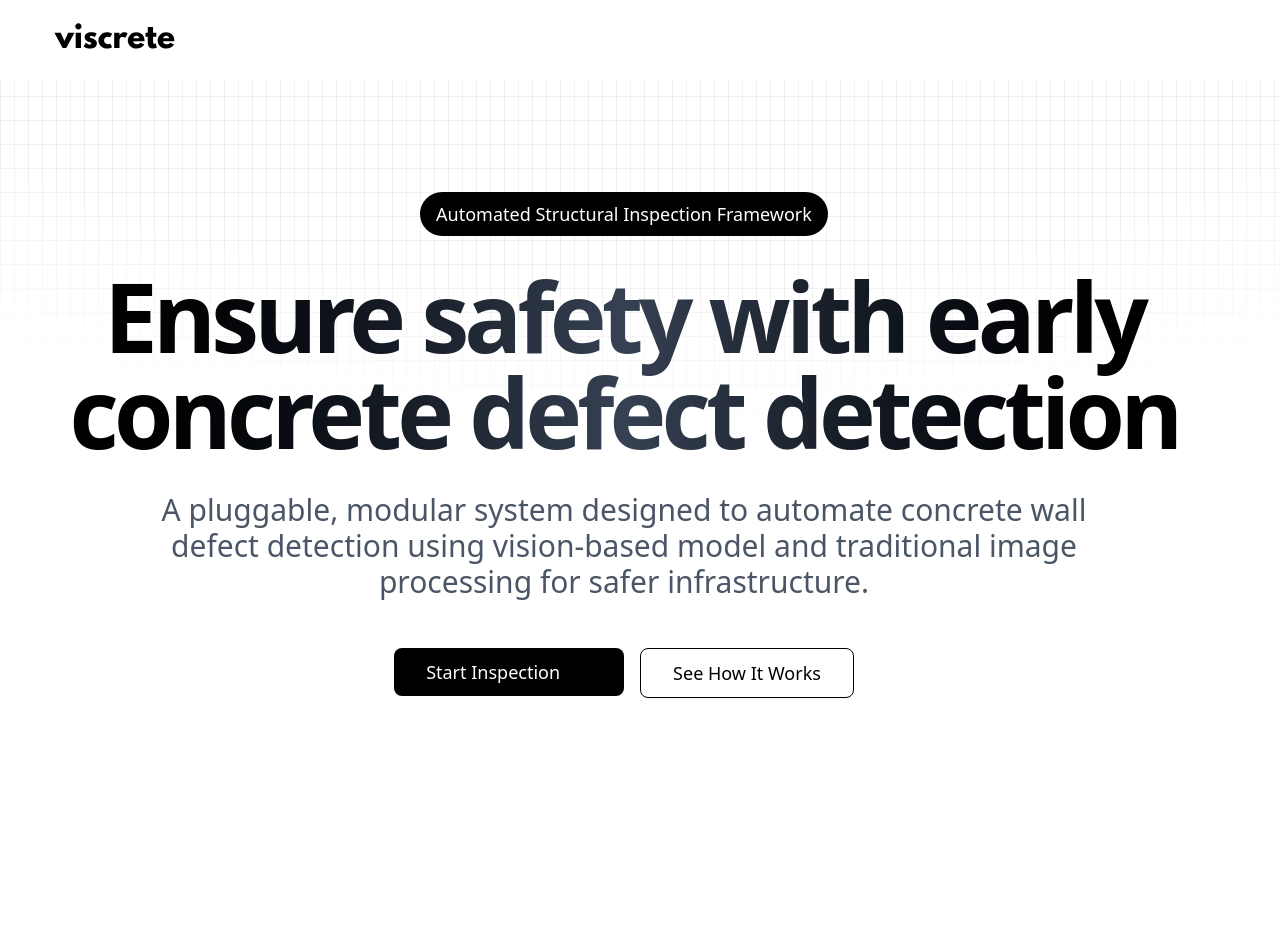
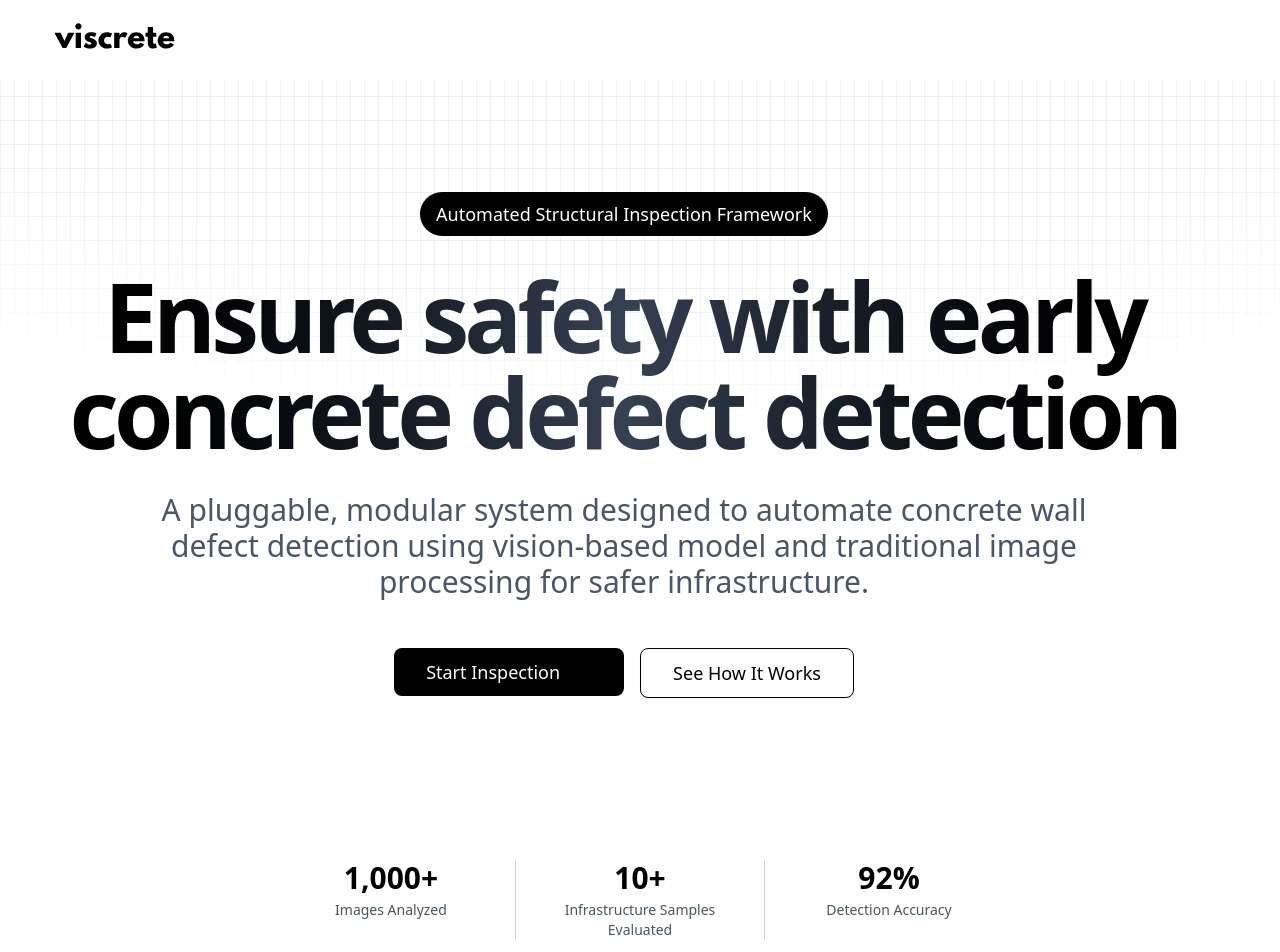
Before and after one commit to Magzzi/viscrete, a Next.js app in the folder frontend/: page / in a window 1280 px wide. Shown: the top 952 px of the page. Built offline with nearby package versions, Linux system fonts and the light colour scheme; some icons are missing.

Commit message:
added metrics section

```diff
--- a/frontend/app/page.tsx
+++ b/frontend/app/page.tsx
@@ -39,6 +39,27 @@ export default function Home() {
               <Button size="lg" variant="outline" className="transform transition duration-500 hover:scale-105 cursor-pointer border-black dark:border-white text-black dark:text-white hover:bg-gray-100 dark:hover:bg-gray-900 px-8 py-6 text-lg">
                 See How It Works
               </Button>
+            </div>
+          </div>
+        </section>
+
+        {/* Other Info */}
+
+        <section className="relative z-10 flex mt-12 max-w-3xl mx-auto opacity-100">
+          <div className="flex max-w-3xl mx-auto gap-x-12">
+            <div className="flex-1 text-center">
+              <div className="text-2xl md:text-3xl font-bold text-black dark:text-white">1,000+</div>
+              <div className="text-sm text-gray-600 dark:text-gray-400 mt-1">Images Analyzed</div>
+            </div>
+            <div className="w-px bg-gray-300 dark:bg-gray-700"></div>
+            <div className="flex-1 text-center">
+              <div className="text-2xl md:text-3xl font-bold text-black dark:text-white">10+</div>
+              <div className="text-sm text-gray-600 dark:text-gray-400 mt-1">Infrastructure Samples Evaluated</div>
+            </div>
+            <div className="w-px bg-gray-300 dark:bg-gray-700"></div>
+            <div className="flex-1 text-center">
+              <div className="text-2xl md:text-3xl font-bold text-black dark:text-white">92%</div>
+              <div className="text-sm text-gray-600 dark:text-gray-400 mt-1">Detection Accuracy</div>
             </div>
           </div>
         </section>
```
